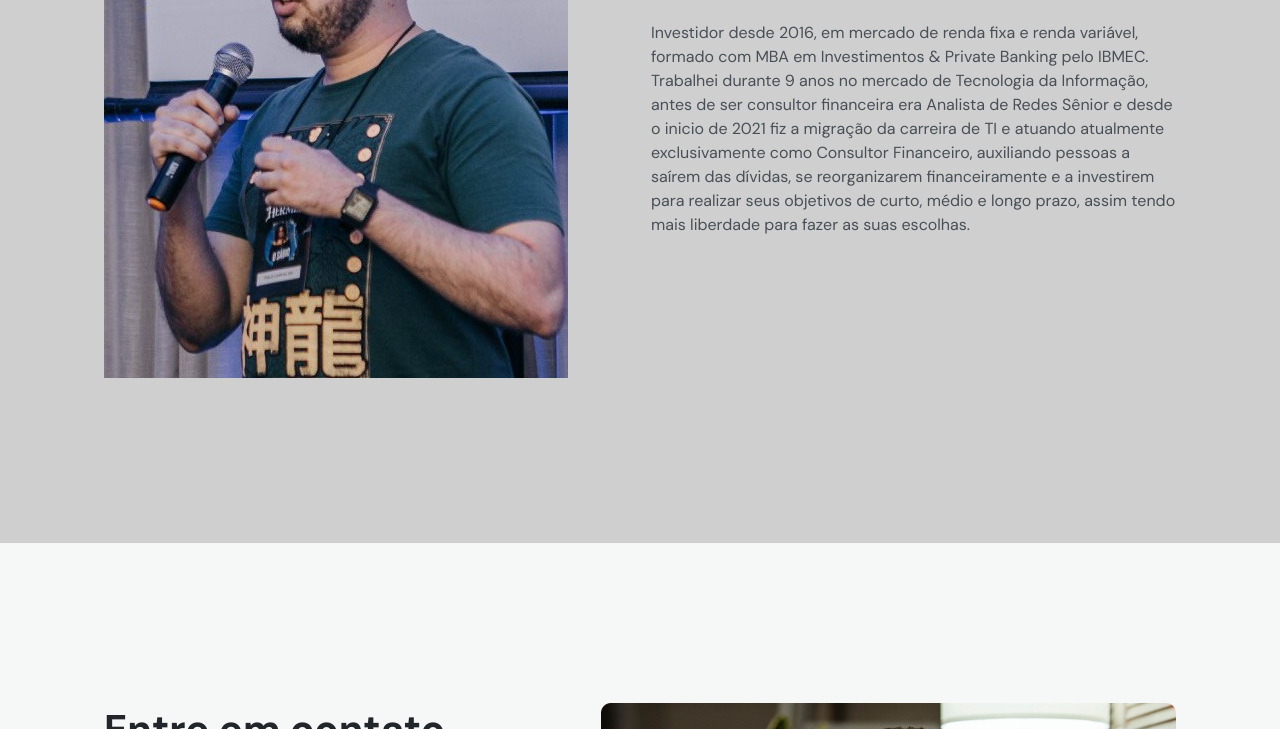
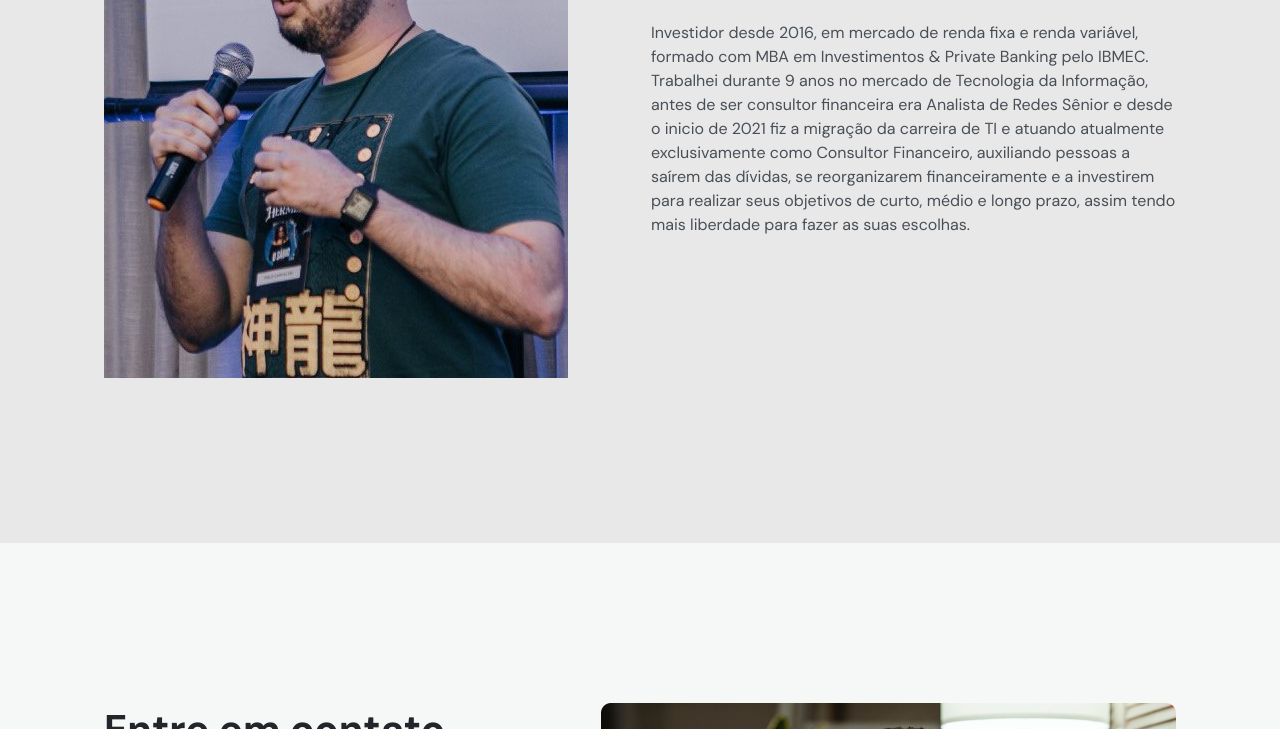
Before and after one commit to alessacrvlh/nahoradeinvestir, a plain HTML site: page index.html in a window 1280 px wide. Shown: the part 2071-2800 px from the top of the page. Drawn offline with nearby package versions, Linux system fonts and the light colour scheme.

Commit message:
color change

```diff
--- a/style.css
+++ b/style.css
@@ -11,7 +11,7 @@
   --headline: hsl(210, 11%, 15%);
   --paragraph: hsl(210, 9%, 31%);
 
-  --brand-beige: hsl(0, 0%, 81%);
+  --brand-beige: hsl(0, 0%, 91%);
   --brand-light: hsl(calc(var(--hue) - 22), 23%, 89%);
   --brand-light-2: hsl(calc(var(--hue) + 10), 14%, 97%);
   --brand-dark: hsl(var(--hue), 100%, 14%);
```
